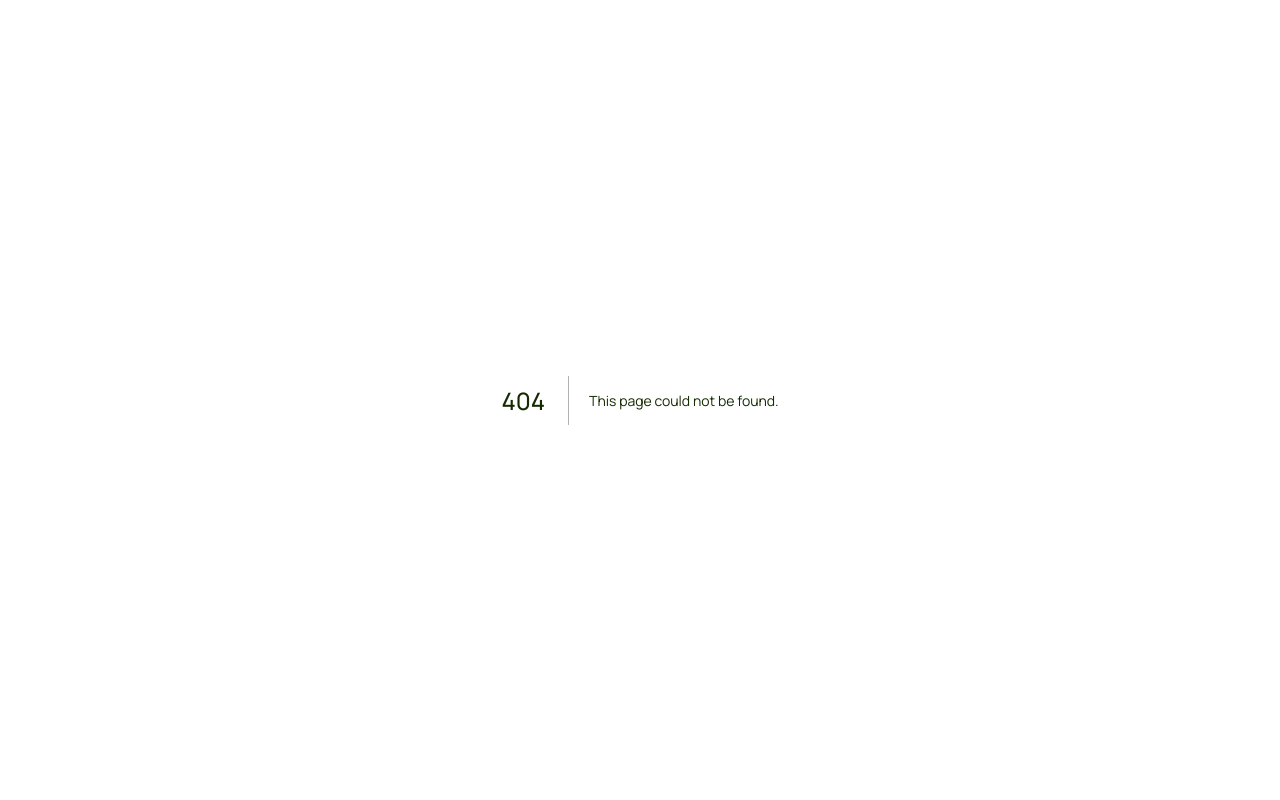
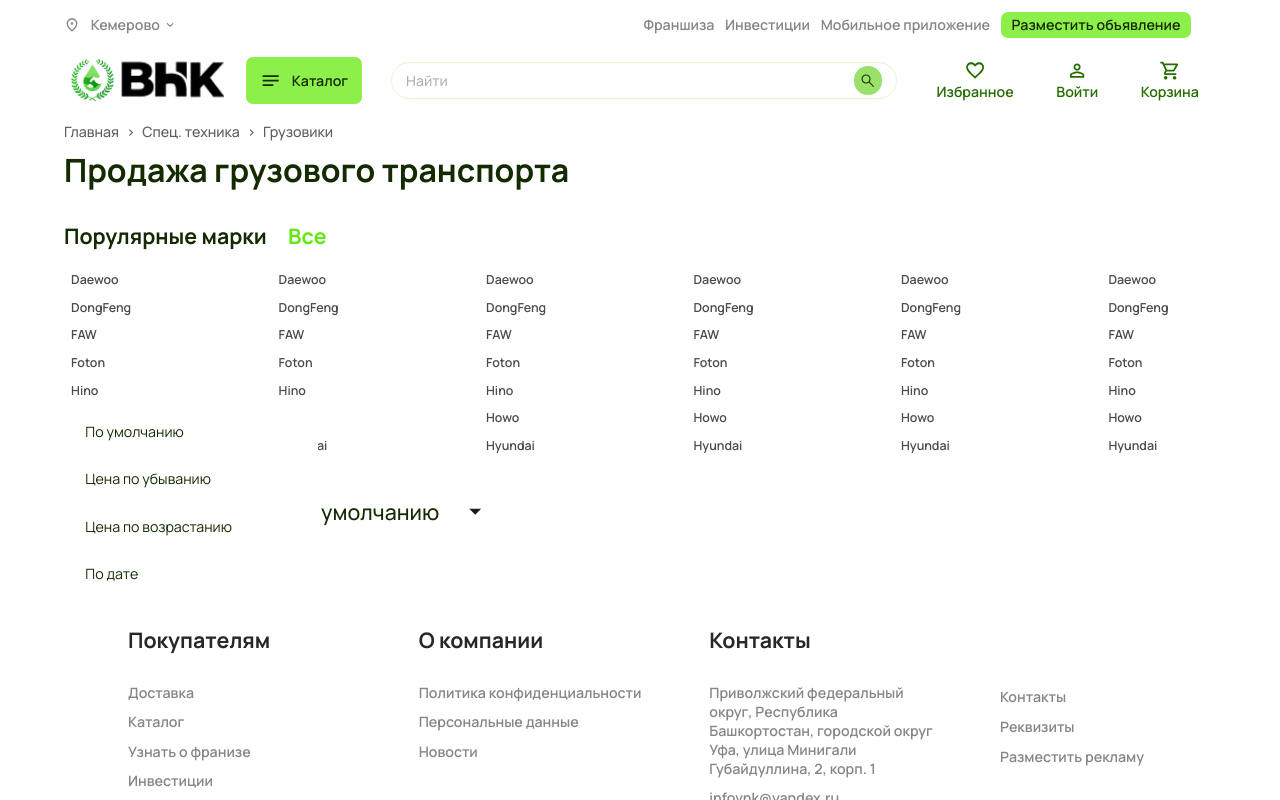
Before and after one commit to shahriyor-sharifjonov/vnk, a Next.js app: page /gruzovik in a window 1280 px wide. Before the commit this address had no page. Built offline with nearby package versions, Linux system fonts and the light colour scheme.

Commit message:
upd gruzovik blocks

```diff
--- /dev/null
+++ b/src/components/FiltrMark/FiltrMark.jsx
@@ -0,0 +1,110 @@
+'use client'
+import React from 'react'
+import styles from './FiltrMark.module.scss'
+import Link from 'next/link'
+
+export default function FiltrMark() {
+  return (
+    <>
+    <div className={styles.marksSection}>
+        <div className={styles.marksHeading}>
+            <h4>Порулярные марки</h4>
+            <h4 className={styles.all}>Все</h4>
+        </div>
+        <div className={styles.markCtrs}>
+            <div className={styles.linkCtr}>
+                <Link href={'#!'}>Daewoo</Link>
+                <Link href={'#!'}>DongFeng</Link>
+                <Link href={'#!'}>FAW</Link>
+                <Link href={'#!'}>Foton</Link>
+                <Link href={'#!'}>Hino</Link>
+                <Link href={'#!'}>Howo</Link>
+                <Link href={'#!'}>Hyundai</Link>
+            </div>
+            <div className={styles.linkCtr}>
+                <Link href={'#!'}>Daewoo</Link>
+                <Link href={'#!'}>DongFeng</Link>
+                <Link href={'#!'}>FAW</Link>
+                <Link href={'#!'}>Foton</Link>
+                <Link href={'#!'}>Hino</Link>
+                <Link href={'#!'}>Howo</Link>
+                <Link href={'#!'}>Hyundai</Link>
+            </div>
+            <div className={styles.linkCtr}>
+                <Link href={'#!'}>Daewoo</Link>
+                <Link href={'#!'}>DongFeng</Link>
+                <Link href={'#!'}>FAW</Link>
+                <Link href={'#!'}>Foton</Link>
+                <Link href={'#!'}>Hino</Link>
+                <Link href={'#!'}>Howo</Link>
+                <Link href={'#!'}>Hyundai</Link>
+            </div>
+            <div className={styles.linkCtr}>
+                <Link href={'#!'}>Daewoo</Link>
+                <Link href={'#!'}>DongFeng</Link>
+                <Link href={'#!'}>FAW</Link>
+                <Link href={'#!'}>Foton</Link>
+                <Link href={'#!'}>Hino</Link>
+                <Link href={'#!'}>Howo</Link>
+                <Link href={'#!'}>Hyundai</Link>
+            </div>
+            <div className={styles.linkCtr}>
+                <Link href={'#!'}>Daewoo</Link>
+                <Link href={'#!'}>DongFeng</Link>
+                <Link href={'#!'}>FAW</Link>
+                <Link href={'#!'}>Foton</Link>
+                <Link href={'#!'}>Hino</Link>
+                <Link href={'#!'}>Howo</Link>
+                <Link href={'#!'}>Hyundai</Link>
+            </div>
+            <div className={styles.linkCtr}>
+                <Link href={'#!'}>Daewoo</Link>
+                <Link href={'#!'}>DongFeng</Link>
+                <Link href={'#!'}>FAW</Link>
+                <Link href={'#!'}>Foton</Link>
+                <Link href={'#!'}>Hino</Link>
+                <Link href={'#!'}>Howo</Link>
+                <Link href={'#!'}>Hyundai</Link>
+            </div>
+        </div>
+    </div>
+    <div className={styles.sortSection}>
+        <span className={styles.sortText}>Сортировать по:</span>
+        <button type="button" className={styles.sortBtn}>
+            По умолчанию
+            <svg
+                xmlns="http://www.w3.org/2000/svg"
+                width={32}
+                height={32}
+                viewBox="0 0 32 32"
+                fill="none"
+                >
+                <mask
+                    id="mask0_6178_2605"
+                    style={{ maskType: "alpha" }}
+                    maskUnits="userSpaceOnUse"
+                    x={0}
+                    y={0}
+                    width={32}
+                    height={32}
+                >
+                    <rect width={32} height={32} fill="#D9D9D9" />
+                </mask>
+                <g mask="url(#mask0_6178_2605)">
+                    <path
+                    d="M16.0007 19.9999L9.33398 13.3333H22.6673L16.0007 19.9999Z"
+                    fill="#1C1B1F"
+                    />
+                </g>
+            </svg>
+        </button>
+        <div className={styles.menu}>
+            <span className={styles.menuLink}>По умолчанию</span>
+            <span className={styles.menuLink}>Цена по убыванию</span>
+            <span className={styles.menuLink}>Цена по возрастанию</span>
+            <span className={styles.menuLink}>По дате</span>
+        </div>
+    </div>
+    </>
+  )
+}
--- /dev/null
+++ b/src/components/FiltrMark/FiltrMark.module.scss
@@ -0,0 +1,78 @@
+@import "@/styles/mixins.scss";
+
+
+.marksSection{
+    .marksHeading{
+        display: flex;
+        align-items: center;
+        @include res('gap', 24px);
+        @include res('margin-bottom', 24px);
+        h4.all{
+            color: var(--Green-500, #63E80E);
+        }
+    }
+    .markCtrs{
+        display: flex;
+        justify-content: space-between;
+        align-items: center;
+        @include res('gap', 24px);
+        .linkCtr{
+            display: flex;
+            flex-direction: column;
+            align-items: flex-start;
+            @include res('gap', 12px);
+            @include res('width', 129px);
+            @include res('padding-left', 8px);
+            @include res('padding-right', 8px);
+            a {
+                color: var(--Gray-800, #4B4B4B);
+                text-decoration: none;
+                font-weight: 600;
+                @include res('font-size', 14px);
+            }
+        }
+    }
+}
+.sortSection{
+    display: flex;
+    position: relative;
+    align-items: center;
+    @include res('gap', 32px);
+    .sortText{
+        color: var(--Gray-500, #868686);
+        font-weight: 600;
+        @include res('font-size', 24px);
+    }
+    .sortBtn{
+        color: var(--Black-Green, #142B02);
+        display: flex;
+        padding: 16px 24px;
+        align-items: center;
+        font-weight: 500;
+        @include res('gap', 24px);
+        @include res('padding-top', 16px);
+        @include res('padding-bottom', 16px);
+        @include res('padding-right', 24px);
+        @include res('padding-left', 24px);
+        @include res('font-size', 24px);
+        svg{
+            @include res('width', 32px);
+            @include res('height', 32px);
+        }
+    }
+    .menu{
+        position: absolute;
+        bottom: -100%;
+        background-color: white;
+        display: flex;
+        flex-direction: column;
+        @include res('width', 286px);
+        @include res('border-radius', 12px);
+        .menuLink{
+            @include res('padding-top', 16px);
+            @include res('padding-bottom', 16px);
+            @include res('padding-right', 24px);
+            @include res('padding-left', 24px);
+        }
+    }
+}
--- /dev/null
+++ b/src/pages/gruzovik.js
@@ -0,0 +1,36 @@
+import FiltrMark from '@/components/FiltrMark/FiltrMark'
+import Footer from '@/components/Footer/Footer'
+import Header from '@/components/Header/Header'
+import Head from 'next/head'
+import Link from 'next/link'
+import React from 'react'
+
+
+export default function gruzovik() {
+    return (
+        <>
+        <Head>
+          <title>ВНК</title>
+          <meta name="description" content="Generated by create next app" />
+          <meta name="viewport" content="width=device-width, initial-scale=1" />
+          <link rel="icon" href="/favicon.ico" />
+        </Head>
+
+        <Header />
+            <main className='gruzovikMain'>
+                <div className={'gruzovikHeading'}>
+                    <div className="routing">
+                        <Link href={'/'}>Главная</Link>
+                        <span>›</span>
+                        <Link href={'/tehnika'}>Спец. техника</Link>
+                        <span>›</span>
+                        <Link href={'/gruzovik'}>Грузовики</Link>
+                    </div>
+                  <h2>Продажа грузового транспорта</h2>
+                </div>
+                <FiltrMark />
+            </main>
+        <Footer />
+      </>
+      )
+    }
--- a/src/styles/globals.scss
+++ b/src/styles/globals.scss
@@ -129,6 +129,41 @@
 }
 
 
+.gruzovikMain{
+  margin-right: auto;
+  margin-left: auto;
+  display: flex;
+  flex-direction: column;
+  @include res('gap', 32px);
+  @include res('width', 1296px);
+  @include media(1024){
+      @include rest('width', 936px)
+  }
+  @include media(768){
+      @include resm('width', 696px)
+  }
+  @include media(576){
+      @include resa('width', 296px)
+  }
+  .gruzovikHeading{
+    display: flex;
+    flex-direction: column;
+    @include res('gap', 8px);
+    .routing{
+      display: flex;
+      align-items: center;
+      @include res('gap', 8px);
+      a, span{
+        color: var(--Gray-700, #5E5E5E);
+        text-decoration: none;
+        font-weight: 500;
+        @include res('font-size', 16px);
+      }
+    }
+  }
+}
+
+
 h2{
   font-weight: 700;
   @include res("font-size", 36px);
```
Also changed, not shown: src/components/Category/CategoryTwo.jsx (+8 -8 lines).
